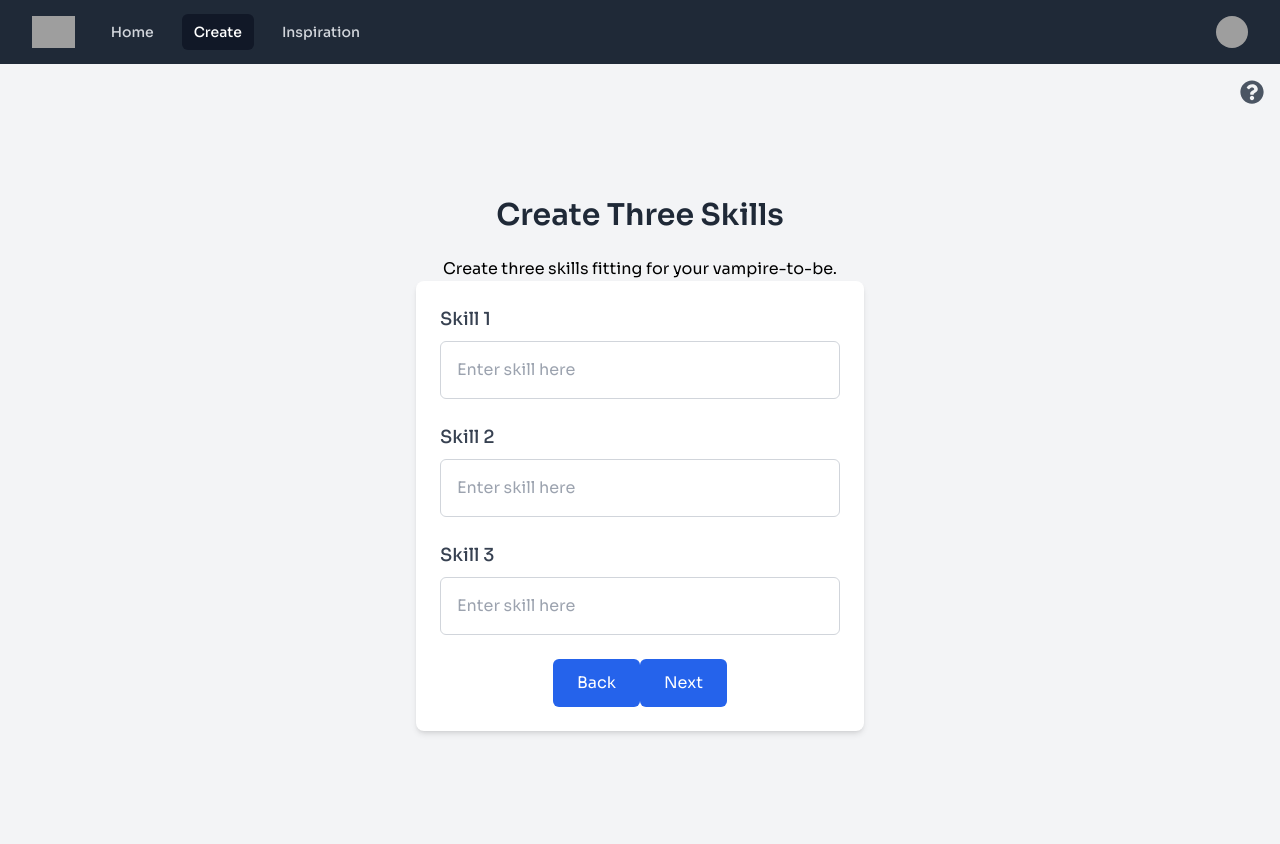
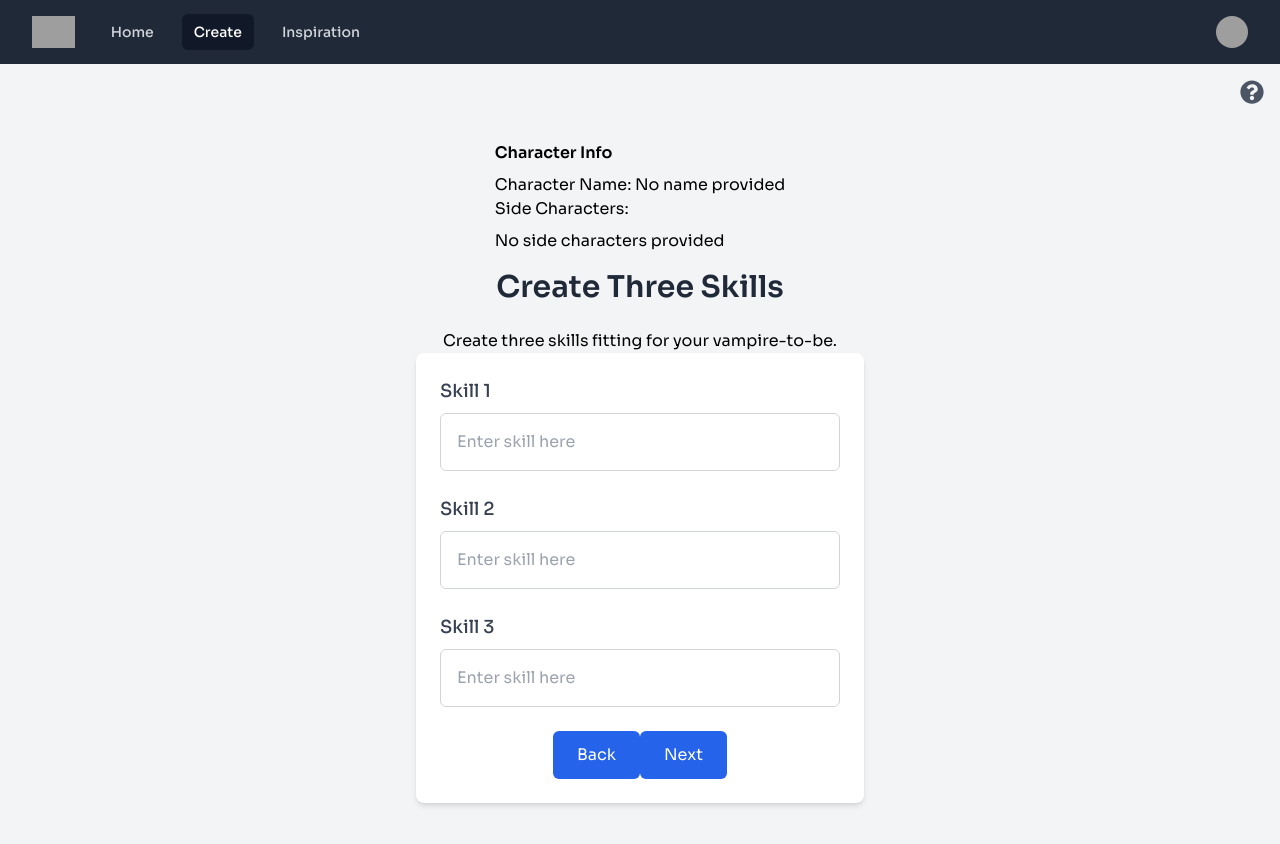
Before and after one commit to kellyjellykitten/vampire-game, a React (Vite) app: page /create/skills in a window 1280 px wide. Shown: the top 844 px of the page. Built offline with nearby package versions, Linux system fonts and the light colour scheme; grey boxes are pictures that could not be loaded.

Commit message:
data saves to local storage & displays across pages. to-do: create single character obj probably

```diff
--- a/src/pages/SideCharactersPage.jsx
+++ b/src/pages/SideCharactersPage.jsx
@@ -1,4 +1,4 @@
-import { useState } from 'react';
+import { useState, useEffect } from 'react';
 import { useNavigate } from 'react-router-dom';
 import HelpModal from '../components/HelpModal';
 import NextButton from '../components/NextButton';
@@ -14,6 +14,14 @@ const SideCharactersPage = () => {
 
     const navigate = useNavigate();
 
+    const [name, setName] = useState("");
+    useEffect(() => {
+        const storedName = localStorage.getItem("vampireName");
+        if (storedName) {
+            setName(storedName);
+        }
+    }, [])
+
     const handleChange = (index, value) => {
         const updatedSideCharacters = [...sideCharacters];
         updatedSideCharacters[index].description = value;
@@ -22,6 +30,7 @@ const SideCharactersPage = () => {
 
     const handleSubmit = (event) => {
         event.preventDefault();
+        localStorage.setItem("vampireSideCharacters", JSON.stringify(sideCharacters));
         console.log('Side characters:', sideCharacters)
         navigate('/create/skills');
     };
@@ -33,6 +42,10 @@ const SideCharactersPage = () => {
 
     return (
         <div className="relative flex flex-col items-center justify-center min-h-screen bg-gray-100 p-4">
+            <div className="p-4">
+                <h2 className="font-semibold">Character Info</h2>
+                <p className="mt-2">Character Name: {name || "No name provided"}</p>
+            </div>
             <h1 className="text-3xl font-semibold text-gray-800 mb-6">Create Three Mortal Characters</h1>
             <p>In one sentence each, create three characters that have some relationship to your soon-to-be-vampire. Describe their name and relationship.</p>
         <form onSubmit={handleSubmit} className="w-full max-w-md bg-white p-6 rounded-lg shadow-md">
--- a/src/pages/VampireNamePage.jsx
+++ b/src/pages/VampireNamePage.jsx
@@ -4,20 +4,17 @@ import NextButton from '../components/NextButton';
 import HelpModal from '../components/HelpModal';
 
 const VampireNamePage = () => {
-    const [name, setName] = useState('');
+    const [name, setName] = useState("");
 
     const navigate = useNavigate();
 
-    const handleChange = (event) => {
-        setName(event.target.value);
-    };
+    // const handleChange = (event) => {
+    //     setName(event.target.value);
+    // };
 
-    const handleSubmit = (event) => {
-        event.preventDefault();
-        const form = event.target;
-        if (!form.checkValidity()) {
-            alert("Please fill out the required fields.")
-        }
+    const handleSubmit = (e) => {
+        e.preventDefault();
+        localStorage.setItem("vampireName", name);
         console.log('Name:', name)
         navigate('/create/characters');
     };
@@ -33,7 +30,7 @@ const VampireNamePage = () => {
                     id="name"
                     name="name"
                     value={name}
-                    onChange={handleChange}
+                    onChange={(e) => setName(e.target.value)}
                     placeholder="Enter name, setting, and experience"
                     required
                     rows="6"
--- a/src/pages/VampireSkillsPage.jsx
+++ b/src/pages/VampireSkillsPage.jsx
@@ -1,10 +1,13 @@
-import { useState } from 'react';
+import { useState, useEffect } from 'react';
 import { useNavigate } from 'react-router-dom';
 import HelpModal from '../components/HelpModal';
 import NextButton from '../components/NextButton';
 import BackButton from '../components/BackButton';
 
 const VampireSkillsPage = () => {
+    const [name, setName] = useState("")
+    const [sideCharacters, setSideCharacters] = useState([])
+
     const [skills, setSkills] = useState([
         { name: '' },
         { name: '' },
@@ -12,6 +15,18 @@ const VampireSkillsPage = () => {
     ]);
 
     const navigate = useNavigate();
+
+    useEffect(() => {
+        const storedName = localStorage.getItem("vampireName");
+        const storedSideCharacters = localStorage.getItem("vampireSideCharacters");
+
+        if (storedName) {
+            setName(storedName);
+        }
+        if (storedSideCharacters) {
+            setSideCharacters(JSON.parse(storedSideCharacters));
+        }
+    }, [])
 
     // Handle change for each skill name input
     const handleChange = (index, value) => {
@@ -22,10 +37,7 @@ const VampireSkillsPage = () => {
 
     const handleSubmit = (event) => {
         event.preventDefault();
-        const form = event.target;
-        if (!form.checkValidity()) {
-            alert("Please fill out the required fields.")
-        }
+        localStorage.setItem("vampireSkills", JSON.stringify(skills));
         console.log('Skills:', skills);
         navigate('/create/resources');
     };
@@ -37,6 +49,20 @@ const VampireSkillsPage = () => {
 
     return (
         <div className="relative flex flex-col items-center justify-center min-h-screen bg-gray-100 p-4">
+            <div className="p-4">
+                <h2 className="font-semibold">Character Info</h2>
+                <p className="mt-2">Character Name: {name || "No name provided"}</p>
+                <h3>Side Characters:</h3>
+                <ul className="mt-2">
+                    {sideCharacters.length > 0 ? (
+                        sideCharacters.map((sideCharacter, index) => (
+                            <li key={index} className="p-2 border-b">{sideCharacter.description}</li>
+                        ))
+                    ) : (
+                        <li>No side characters provided</li>
+                    )}
+                </ul>
+            </div>
             <h1 className="text-3xl font-semibold text-gray-800 mb-6">Create Three Skills</h1>
             <p>Create three skills fitting for your vampire-to-be.</p>
         <form onSubmit={handleSubmit} className="w-full max-w-md bg-white p-6 rounded-lg shadow-md">
```
